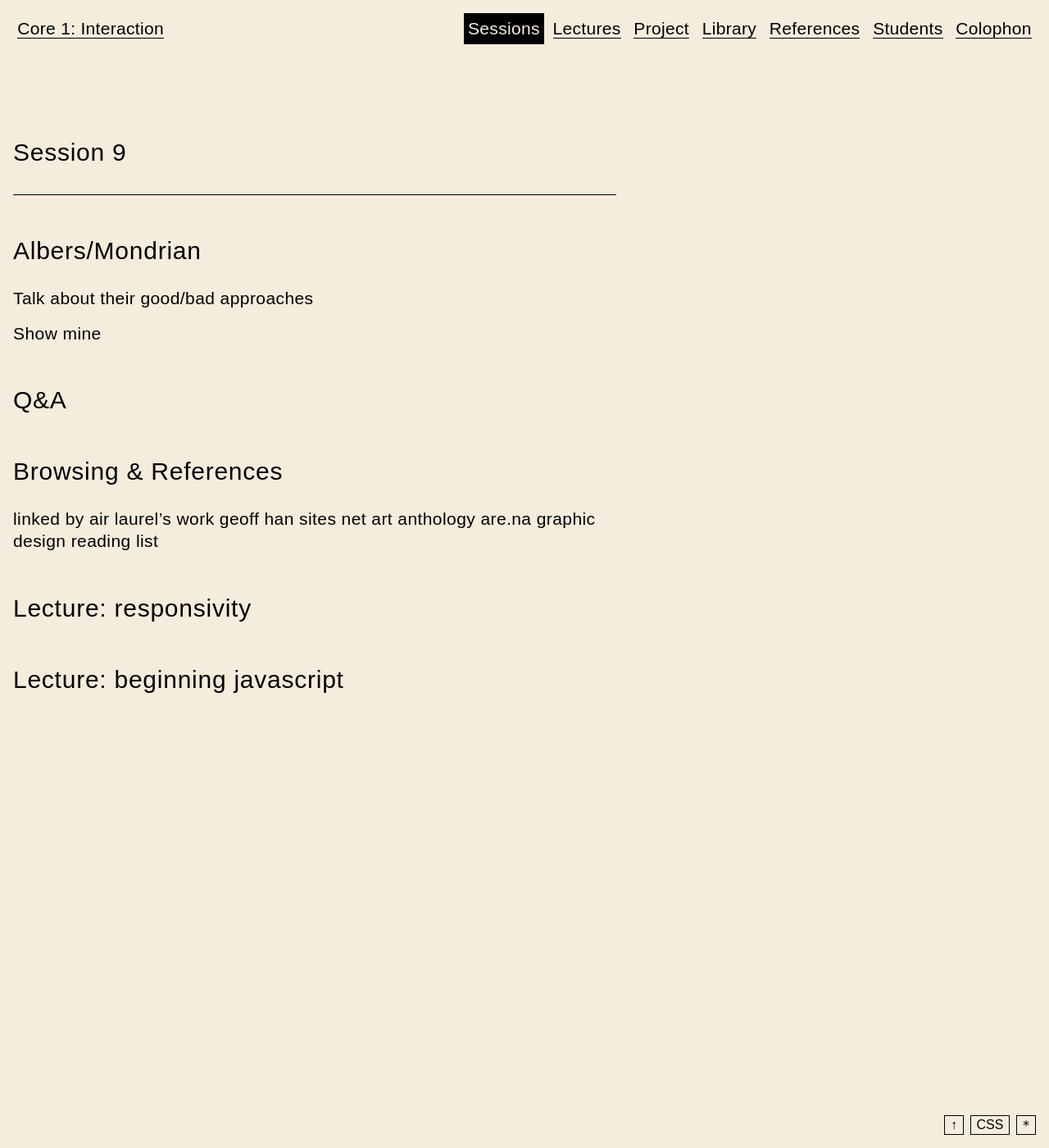
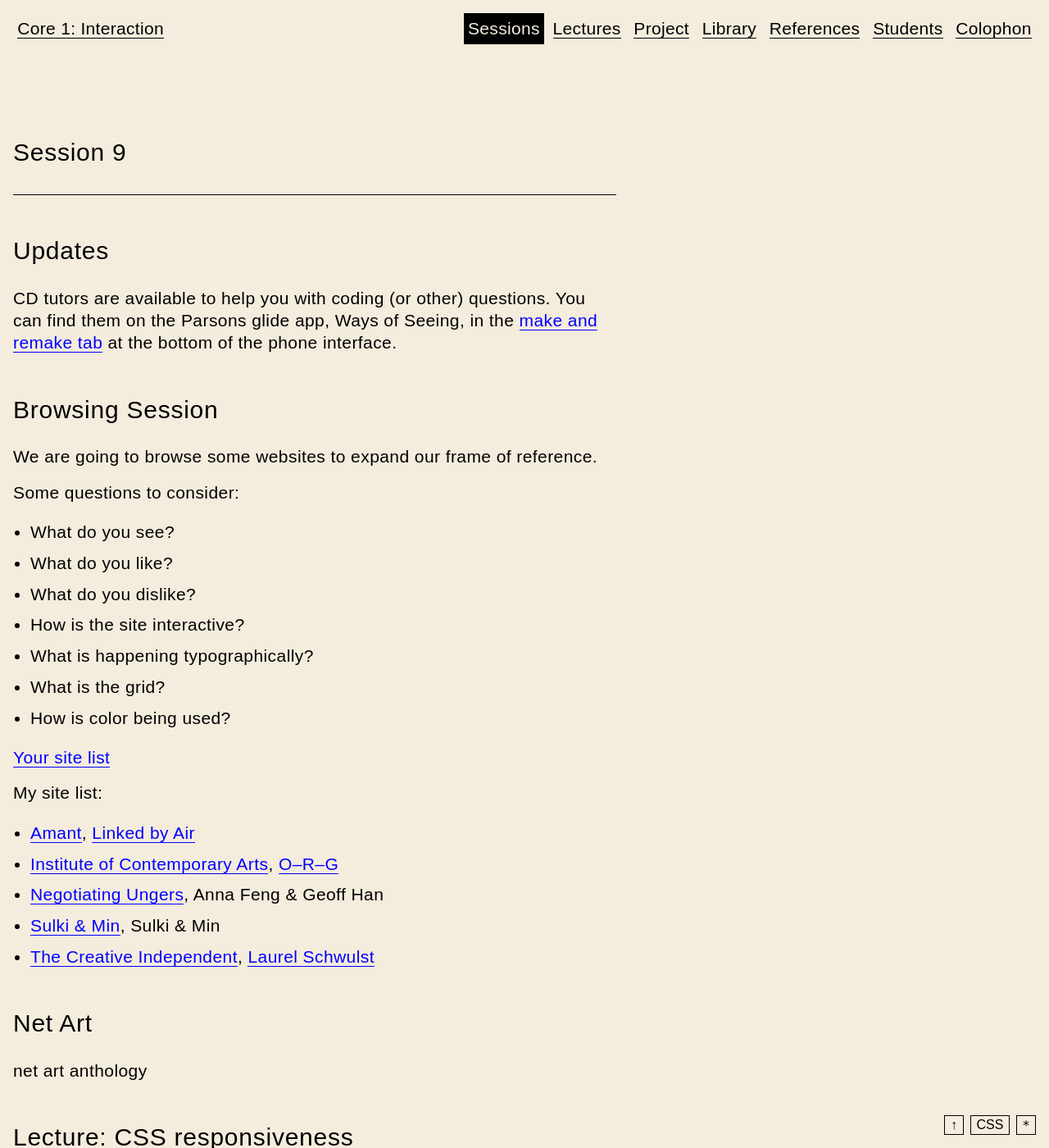
Before and after one commit to jackrieger/core-1-interaction, a Jekyll site: the page built from sessions/9/index.md, in a window 1280 px wide and 1400 px high. Shown: the whole window at 82% size. Built offline with Jekyll 4.4.1, drawn with Linux system fonts in a browser that asks for light colours; some of the changed text lies outside the part shown.

Commit message:
Add resposive lecture

```diff
--- a/sessions/9/index.md
+++ b/sessions/9/index.md
@@ -2,23 +2,37 @@
 title: Session 9
 ---
 
-## Albers/Mondrian
+## Updates
 
-Talk about their good/bad approaches
+CD tutors are available to help you with coding (or other) questions. You can find them on the Parsons glide app, Ways of Seeing, in the [make and remake tab](https://cdparsons.glideapp.io/dl/6471c6/s/d528aa/r/6AxSg3iKke0XTeKwgYFp) at the bottom of the phone interface.
 
-Show mine
+## Browsing Session
 
-## Q&A
+We are going to browse some websites to expand our frame of reference.
 
-## Browsing & References
+Some questions to consider:
 
-linked by air
-laurel's work
-geoff han sites
+- What do you see?
+- What do you like?
+- What do you dislike?
+- How is the site interactive?
+- What is happening typographically?
+- What is the grid?
+- How is color being used?
+
+[Your site list]()
+
+My site list:
+- [Amant](https://www.amant.org/), [Linked by Air](https://www.linkedbyair.net)
+- [Institute of Contemporary Arts](https://www.ica.art/), [O–R–G](https://www.o-r-g.com/)
+- [Negotiating Ungers](https://www.negotiating-ungers.eu/), Anna Feng & Geoff Han
+- [Sulki & Min](https://www.sulki-min.com/), Sulki & Min
+- [The Creative Independent](https://thecreativeindependent.com/), [Laurel Schwulst](https://laurelschwulst.com/)
+
+## Net Art
+
 net art anthology
-are.na
-graphic design reading list
 
-## Lecture: responsivity
+## Lecture: CSS responsiveness
 
-## Lecture: beginning javascript
+## Lecture: Intro to JavaScript
```
Also changed, not shown: example/breakpoint/index.md (added, +45 -0 lines), example/breakpoint/style.css (added, +15 -0 lines), example/mobile-first/index.md (added, +48 -0 lines), example/mobile-first/style.css (added, +18 -0 lines), lectures/index.md (+2 -3 lines), lectures/responsive/index.md (added, +63 -0 lines).
